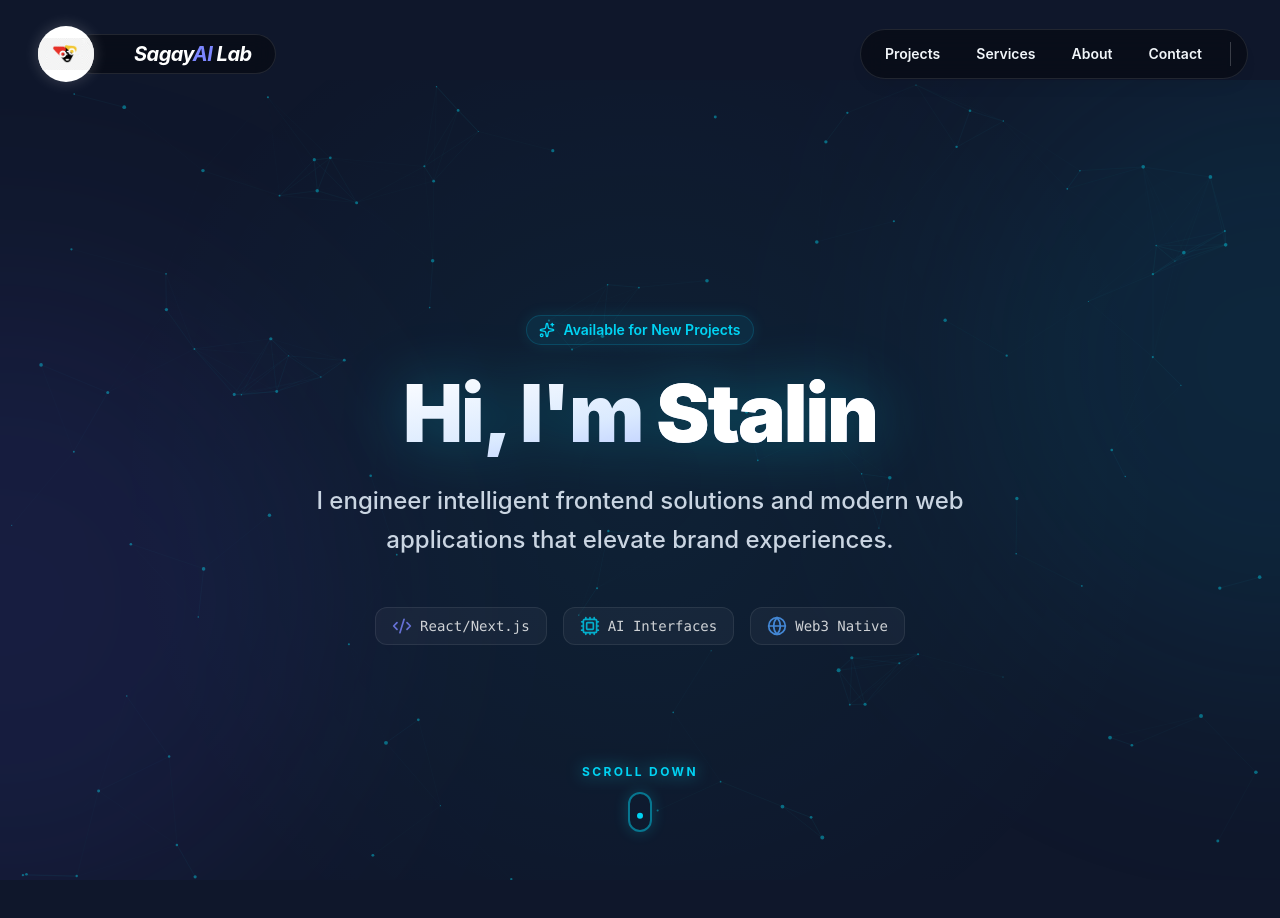
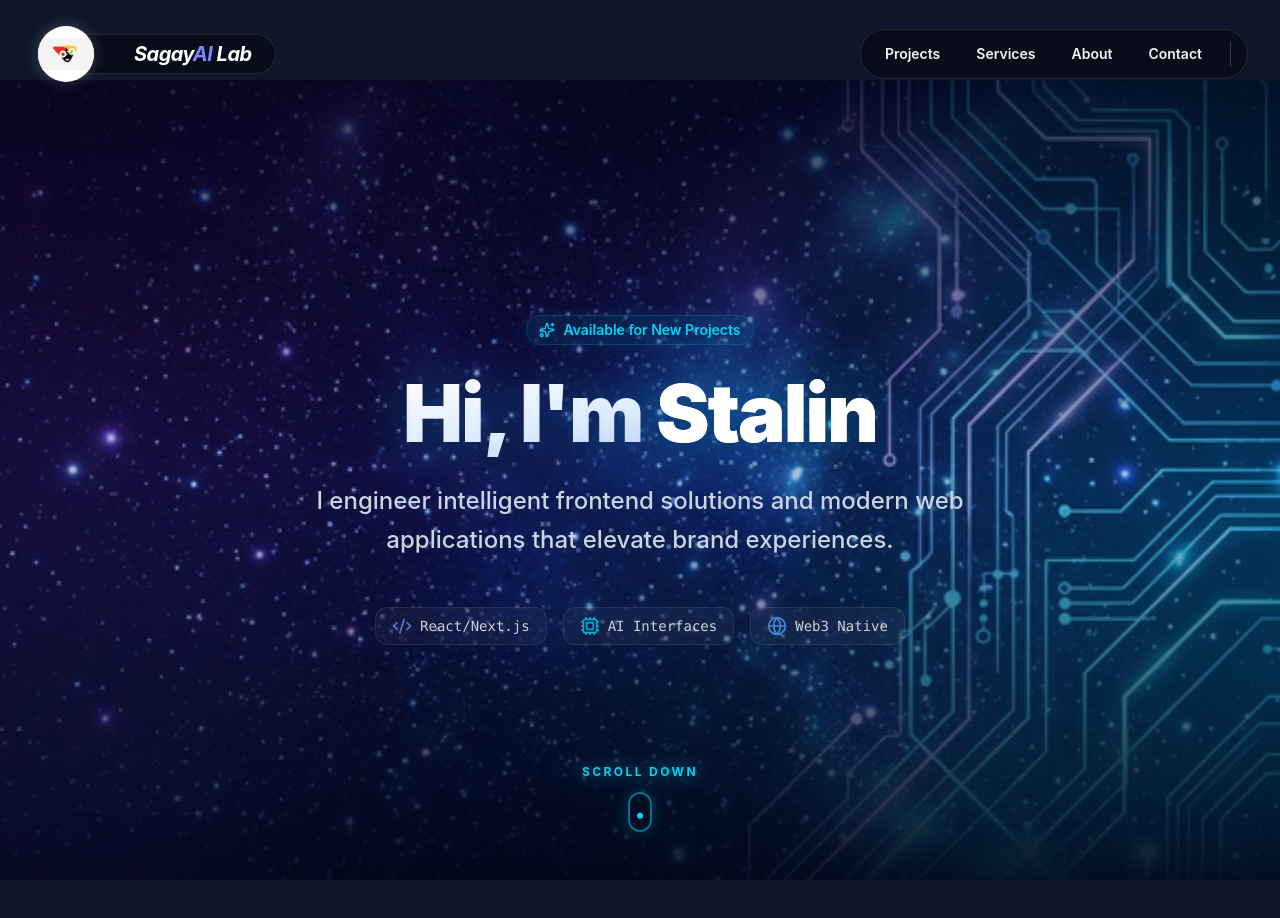
Before and after one commit to stalinSaga04/portfolio, a React (Vite) app: page / in a window 1280 px wide. Shown: the top 918 px of the page. Built offline with nearby package versions, Linux system fonts and the light colour scheme.

Commit message:
feat: updated hero section with interactive 3D techy image theme and fixed scroll gaps

```diff
--- a/src/components/Hero.jsx
+++ b/src/components/Hero.jsx
@@ -1,91 +1,46 @@
-import React, { useEffect, useRef } from 'react';
+import React, { useEffect, useRef, useState } from 'react';
 import { motion, useScroll, useTransform } from 'framer-motion';
 import { ArrowDown, Cpu, Globe, Code2, Sparkles, Zap, ChevronDown } from 'lucide-react';
 
-const NeuralCanvas = () => {
-    const canvasRef = useRef(null);
+const MouseParallaxBackground = () => {
+    const [mousePosition, setMousePosition] = useState({ x: 0, y: 0 });
+    const containerRef = useRef(null);
 
     useEffect(() => {
-        const canvas = canvasRef.current;
-        if (!canvas) return;
-        const ctx = canvas.getContext('2d');
-        let animationFrameId;
-
-        const numParticles = window.innerWidth < 768 ? 50 : 120;
-        let particles = [];
-
-        const resize = () => {
-            canvas.width = window.innerWidth;
-            canvas.height = window.innerHeight;
-        };
-        window.addEventListener('resize', resize);
-        resize();
-
-        class Particle {
-            constructor() {
-                this.x = Math.random() * canvas.width;
-                this.y = Math.random() * canvas.height;
-                this.vx = (Math.random() - 0.5) * 0.5;
-                this.vy = (Math.random() - 0.5) * 0.5;
-                this.radius = Math.random() * 1.5 + 0.5;
-            }
-            update() {
-                this.x += this.vx;
-                this.y += this.vy;
-                if (this.x < 0 || this.x > canvas.width) this.vx *= -1;
-                if (this.y < 0 || this.y > canvas.height) this.vy *= -1;
-            }
-            draw() {
-                ctx.beginPath();
-                ctx.arc(this.x, this.y, this.radius, 0, Math.PI * 2);
-                ctx.fillStyle = 'rgba(0, 229, 255, 0.8)';
-                ctx.fill();
-            }
-        }
-
-        for (let i = 0; i < numParticles; i++) {
-            particles.push(new Particle());
-        }
-
-        const drawNetwork = () => {
-            ctx.clearRect(0, 0, canvas.width, canvas.height);
-
-            // Draw background connections
-            ctx.lineWidth = 0.5;
-            for (let i = 0; i < particles.length; i++) {
-                for (let j = i + 1; j < particles.length; j++) {
-                    const dx = particles[i].x - particles[j].x;
-                    const dy = particles[i].y - particles[j].y;
-                    const distance = Math.sqrt(dx * dx + dy * dy);
-
-                    if (distance < 120) {
-                        const alpha = 1 - (distance / 120);
-                        ctx.strokeStyle = `rgba(0, 229, 255, ${alpha * 0.25})`;
-                        ctx.beginPath();
-                        ctx.moveTo(particles[i].x, particles[i].y);
-                        ctx.lineTo(particles[j].x, particles[j].y);
-                        ctx.stroke();
-                    }
-                }
-            }
-
-            particles.forEach(p => {
-                p.update();
-                p.draw();
-            });
-
-            animationFrameId = requestAnimationFrame(drawNetwork);
+        const handleMouseMove = (e) => {
+            if (!containerRef.current) return;
+            const { clientWidth, clientHeight } = document.documentElement;
+            // Calculate mouse position relative to center of screen (-1 to 1)
+            const x = (e.clientX / clientWidth) * 2 - 1;
+            const y = (e.clientY / clientHeight) * 2 - 1;
+            setMousePosition({ x, y });
         };
 
-        drawNetwork();
-
-        return () => {
-            window.removeEventListener('resize', resize);
-            cancelAnimationFrame(animationFrameId);
-        };
+        window.addEventListener('mousemove', handleMouseMove);
+        return () => window.removeEventListener('mousemove', handleMouseMove);
     }, []);
 
-    return <canvas ref={canvasRef} className="absolute inset-0 w-full h-full opacity-50" />;
+    return (
+        <div ref={containerRef} className="absolute inset-0 w-full h-full overflow-hidden perspective-1000">
+            {/* The Image layer that rotates and shifts slightly opposite to mouse */}
+            <motion.div
+                className="absolute inset-[-5%] w-[110%] h-[110%] bg-cover bg-center"
+                style={{ backgroundImage: 'url(/hero_bg.png)' }}
+                animate={{
+                    x: mousePosition.x * -30,
+                    y: mousePosition.y * -30,
+                    rotateX: mousePosition.y * 5,
+                    rotateY: mousePosition.x * -5,
+                }}
+                transition={{ type: "spring", stiffness: 50, damping: 20, mass: 0.5 }}
+            >
+                {/* Techy Scanline & Dark Overlay to ensure text readability */}
+                <div className="absolute inset-0 bg-blue-900/30 mix-blend-multiply" />
+                <div className="absolute inset-0 bg-gradient-to-b from-[#020617]/80 via-transparent to-[#020617] h-full" />
+                <div className="hero-scanline z-0 opacity-30" />
+            </motion.div>
+        </div>
+    );
 };
 
 const Hero = () => {
@@ -101,30 +56,28 @@ const Hero = () => {
     // The user requested very fast, snappy reveals based on scroll depth.
     // Sharp transition thresholds create that instant 'snap' feel without scroll locking.
 
-    // Stage 1 (0% to 25% scroll depth, snaps out by 30%)
-    const opacity1 = useTransform(scrollYProgress, [0, 0.25, 0.28], [1, 1, 0]);
-    const scale1 = useTransform(scrollYProgress, [0, 0.28], [1, 0.95]);
+    // Stage 1 (0% to 30% scroll depth)
+    const opacity1 = useTransform(scrollYProgress, [0, 0.3, 0.35], [1, 1, 0]);
+    const scale1 = useTransform(scrollYProgress, [0, 0.35], [1, 0.95]);
 
-    // Stage 2 (28% to 60% scroll depth)
-    const opacity2 = useTransform(scrollYProgress, [0.25, 0.3, 0.6, 0.63], [0, 1, 1, 0]);
-    const y2 = useTransform(scrollYProgress, [0.25, 0.3, 0.6, 0.63], [40, 0, 0, -40]);
-    const scale2 = useTransform(scrollYProgress, [0.25, 0.3, 0.6, 0.63], [0.95, 1, 1, 1.05]);
+    // Stage 2 (35% to 65% scroll depth)
+    const opacity2 = useTransform(scrollYProgress, [0.3, 0.35, 0.65, 0.7], [0, 1, 1, 0]);
+    const y2 = useTransform(scrollYProgress, [0.3, 0.35, 0.65, 0.7], [40, 0, 0, -40]);
+    const scale2 = useTransform(scrollYProgress, [0.3, 0.35, 0.65, 0.7], [0.95, 1, 1, 1.05]);
 
-    // Stage 3 (63% to 100% scroll depth - fades into About section naturally)
-    const opacity3 = useTransform(scrollYProgress, [0.6, 0.65, 0.9, 1], [0, 1, 1, 0]);
-    const y3 = useTransform(scrollYProgress, [0.6, 0.65], [40, 0]);
+    // Stage 3 (70% to 100% scroll depth - fades into About section naturally)
+    const opacity3 = useTransform(scrollYProgress, [0.65, 0.7, 0.95, 1], [0, 1, 1, 0]);
+    const y3 = useTransform(scrollYProgress, [0.65, 0.7], [40, 0]);
 
     // Scroll Hint Text mapped to scroll progress
     const hintOpacity = useTransform(scrollYProgress, [0, 0.1, 0.9, 1], [1, 0.5, 0.5, 0]);
 
     return (
-        <section ref={containerRef} className="relative h-[300vh] bg-[#020617] text-white">
-            {/* STICKY CONTAINER: Locks to screen for 300vh of native scroll */}
+        <section ref={containerRef} className="relative h-[200vh] bg-[#020617] text-white overflow-hidden">
+            {/* STICKY CONTAINER: Locks to screen for 200vh to smoothly overlap with Services */}
             <div className="sticky top-0 h-screen w-full overflow-hidden flex flex-col items-center justify-center">
 
-                {/* Visual Backgrounds */}
-                <div className="absolute inset-0 bg-[radial-gradient(circle_at_center,rgba(0,229,255,0.05)_0%,transparent_70%)] pointer-events-none" />
-                <NeuralCanvas />
+                <MouseParallaxBackground />
 
                 {/* Abstract Glowing Orbs for Depth */}
                 <div className="absolute top-1/4 -left-1/4 w-[50vw] h-[50vw] bg-indigo-500/10 rounded-full blur-[120px] mix-blend-screen pointer-events-none"></div>
```
